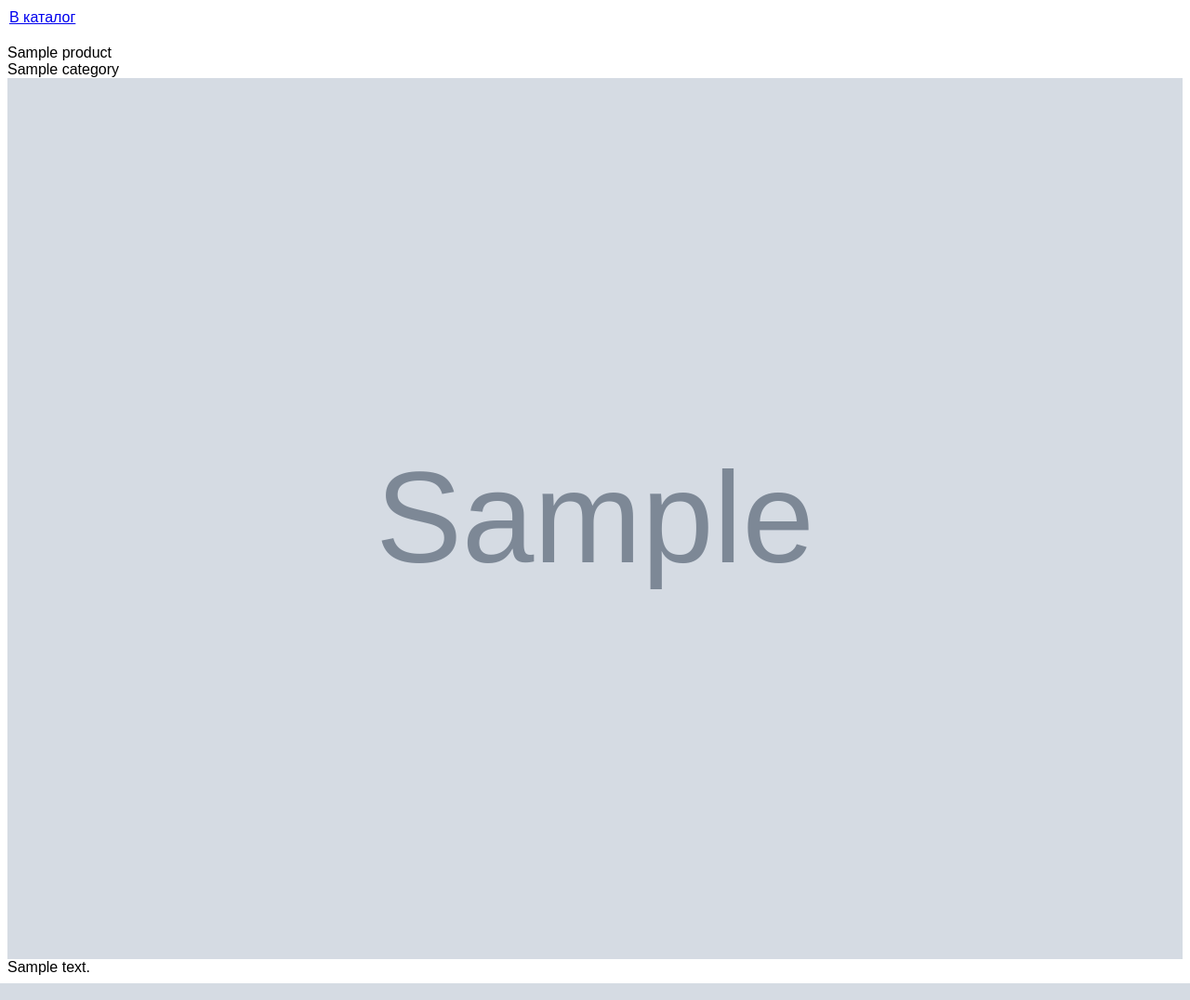
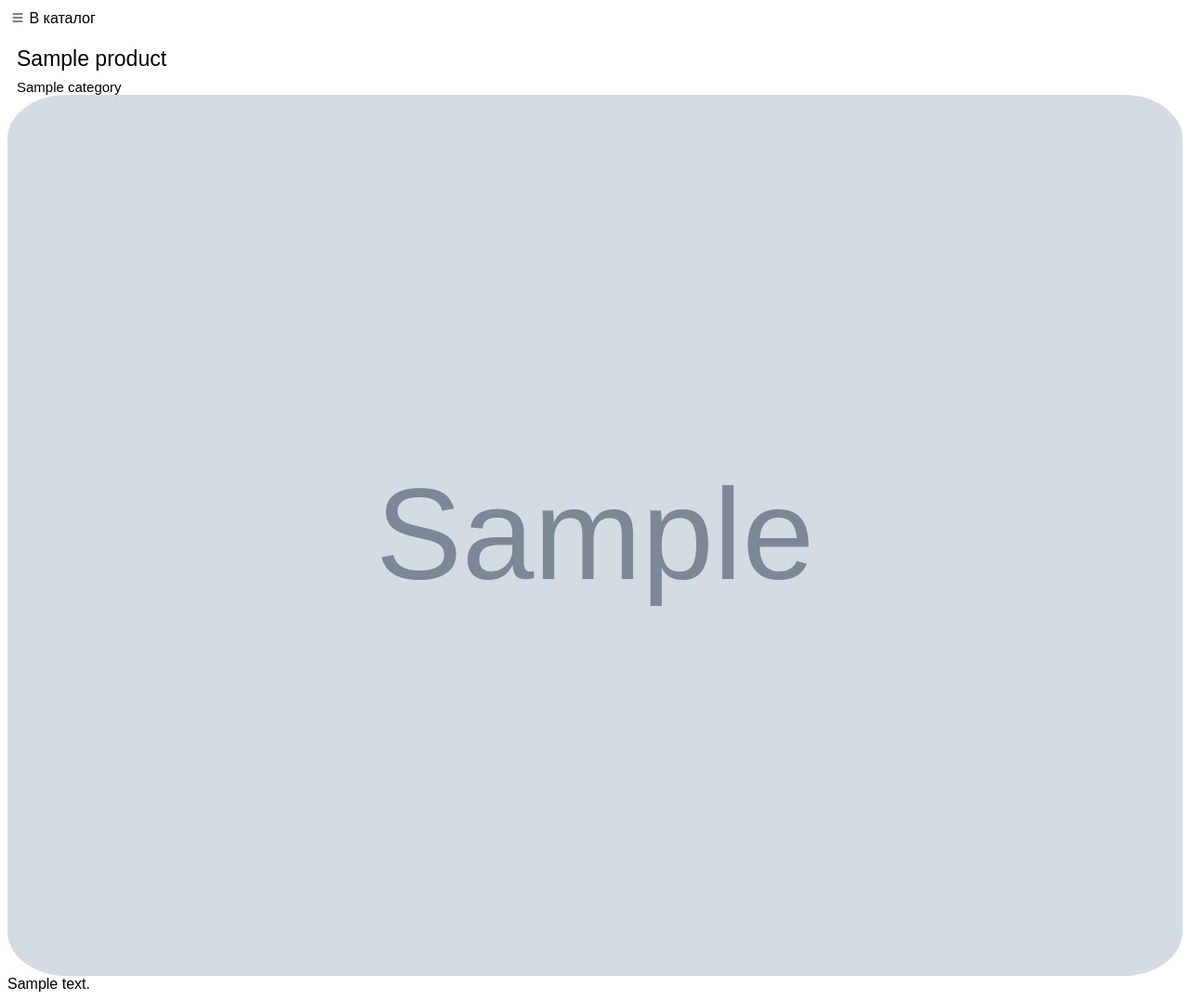
Before and after one commit to SLCKDM/MissleMoscowShopDjango, a Django app: page /catalog/00000000-0000-0000-0000-000000000001 in a window 1280 px wide. Shown: the whole page at 93% size. Run offline with Django 4.2, Linux system fonts and the light colour scheme; tables that the repository leaves empty hold one stand-in row (values such as "Sample post"); grey boxes marked "Sample" are stand-in pictures; parts of the project's set-up code (start-up, migrations or seed data) failed here and were passed over; some libraries are stand-ins or nearby versions.

Commit message:
front upd

```diff
--- a/Front/static/Front/product.css
+++ b/Front/static/Front/product.css
@@ -4,20 +4,35 @@
 
 img {
     width: -webkit-fill-available;
+    border-radius: 5%
 }
 
 .name {
     color: var(--tg-theme-text-color);
+    font-size: 23px;
+    padding-bottom: 7.5px;
 }
 
 .cat {
     color: var(--tg-theme-subtitle-text-color);
+    font-size: 15px;
+}
+
+.name, .cat {
+    padding-left: 10px;
 }
 
 .back-button {
     background: var(--tg-theme-button-color);
     color: var(--tg-theme-button-text-color);
-    border-radius: 5px;
-    padding: 2px;
+    border-radius: 5px 15px 15px 5px;
+    padding: 3px;
+    padding-right: 10px;
     font-family: sans-serif;
+    width: max-content;
 }
+
+.back-button a {
+    text-decoration: none;
+    color: var(--tg-theme-button-text-color);
+}
--- a/Front/templates/Front/catalog.html
+++ b/Front/templates/Front/catalog.html
@@ -16,10 +16,10 @@
             {% for attachment in product.attachments.all %}
                 <img class="primary-img" src="{{ attachment.file.url }}">
             {% endfor %}
-            <div class="name">{{ product.name }}</div>
             {% if product.category %}
                 <div class="cat">{{ product.category }}</div>
             {% endif %}
+            <div class="name">{{ product.name }}</div>
         </a>
     </fieldset>
     {% endfor %}
--- a/Front/templates/Front/product.html
+++ b/Front/templates/Front/product.html
@@ -2,11 +2,15 @@
 <head>
     <title>{{product.name}}</title>
     <link rel="stylesheet" href="{% static 'Front/product.css' %}">
+    <link rel="stylesheet" href="https://cdn.jsdelivr.net/npm/bootstrap-icons@1.11.3/font/bootstrap-icons.min.css">
     <script src="https://telegram.org/js/telegram-web-app.js"></script>
 </head>
 <body>
     <div class="back-button">
-        <a href="/catalog">В каталог</a>
+        <a href="/catalog">
+            <i class="bi bi-list"></i>
+            В каталог
+        </a>
     </div>
     </br>
     <div class="card">
```
